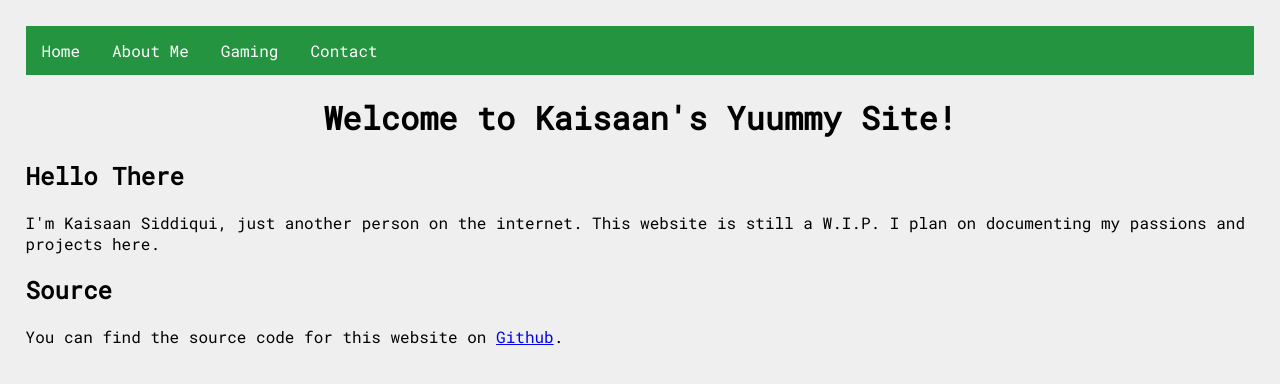
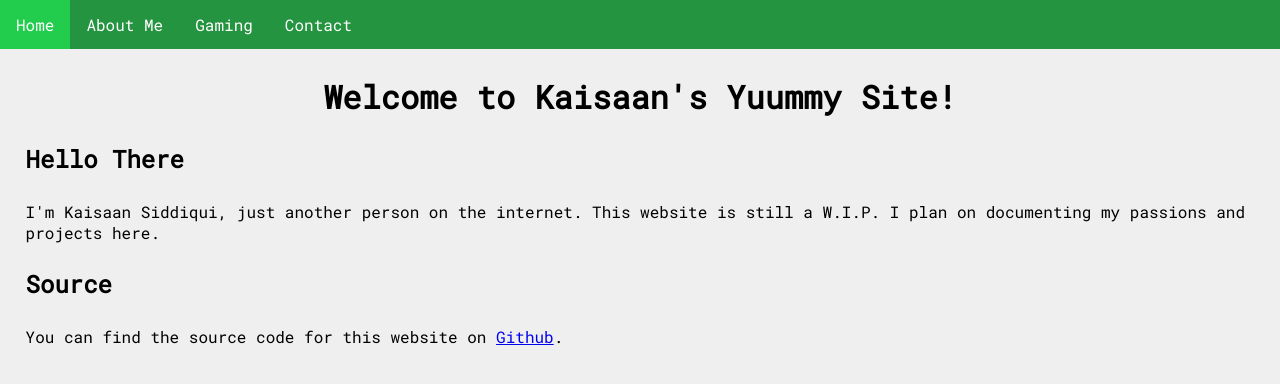
Before and after one commit to Kaisaan/kaisaan.github.io, a Jekyll site: the page built from index.html, in a window 1280 px wide. Shown: the top 384 px of the page. Built offline with Jekyll 4.4.1, drawn with Linux system fonts in a browser that asks for light colours.

Commit message:
Fix margins

```diff
--- a/css/style.css
+++ b/css/style.css
@@ -3,8 +3,12 @@
 body {
     font-family: 'Roboto Mono', monospace;
     background-color: #EFEFEF;
+    margin: 0;
+    padding: 0;
+}
+
+p, h1, h2 {
     margin: 2%;
-    padding: 0;
 }
 
 p {
@@ -13,6 +17,7 @@
 
 h1 {
     font-size: 2em;
+    margin-bottom: 0px;
 }
 
 .navbar ul {
```
